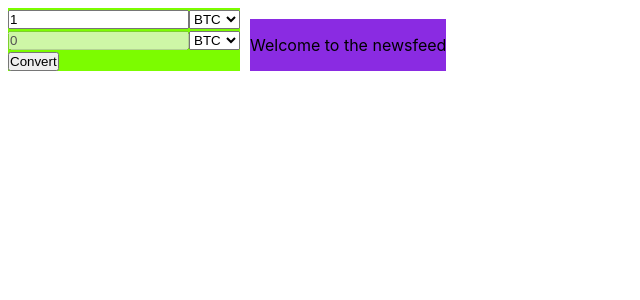
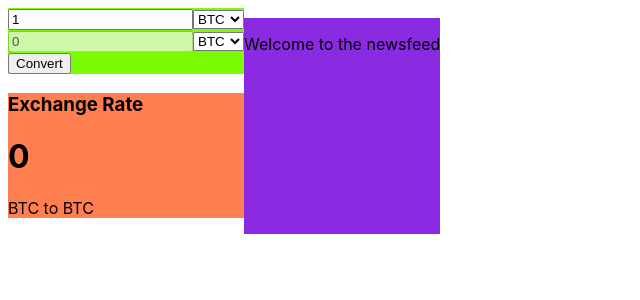
Before and after one commit to hansbastiaan/gh-convert-crypto-app, a React (Create React App) app: page / in a window 1280 px wide. Shown: the top 300 px of the page, without its empty margins (0-640 px from the left). Built offline with nearby package versions, Linux system fonts and the light colour scheme.

Commit message:
exchangeRate Completed

```diff
--- a/src/components/CurrencyConverter.js
+++ b/src/components/CurrencyConverter.js
@@ -59,9 +59,9 @@ const CurrencyConverter = () => {
                 console.error(error);
             });
     };
-    console.log(exchangeRate);
 
     return (
+        <div>
             <div className="currency-converter">
                 {/* primary currency converter amount */}
                 <div className="input-box">
@@ -82,9 +82,11 @@ const CurrencyConverter = () => {
                                 setChosenPrimaryCurrency(e.target.value)
                             }
                         >
-                        {currencies.map((currency: string, _index: number) => (
+                            {currencies.map(
+                                (currency: string, _index: number) => (
                                     <option>{currency}</option>
-                        ))}
+                                )
+                            )}
                             ;
                         </select>
                     </div>
@@ -109,9 +111,11 @@ const CurrencyConverter = () => {
                                 setChosenSecondaryCurrency(e.target.value)
                             }
                         >
-                        {currencies.map((currency: string, _index: number) => (
+                            {currencies.map(
+                                (currency: string, _index: number) => (
                                     <option>{currency}</option>
-                        ))}
+                                )
+                            )}
                         </select>
                     </div>
                 </div>
@@ -119,6 +123,12 @@ const CurrencyConverter = () => {
                     Convert
                 </button>
             </div>
+            <ExchangeRate
+                exchangeRate={exchangeRate}
+                chosenPrimaryCurrency={chosenPrimaryCurrency}
+                chosenSecondaryCurrency={chosenSecondaryCurrency}
+            />
+        </div>
     );
 };
 export default CurrencyConverter;
--- a/src/components/ExchangeRate.js
+++ b/src/components/ExchangeRate.js
@@ -1,7 +1,18 @@
-const ExchangeRate = () => {
+import { useEffect, useState } from "react";
+import axios from "axios";
+
+const ExchangeRate = ({
+    exchangeRate,
+    chosenPrimaryCurrency,
+    chosenSecondaryCurrency,
+}) => {
     return (
         <div className="exchange-rate">
-            <p>Welcome to the Exchange rate</p>
+            <h3>Exchange Rate</h3>
+            <h1>{exchangeRate}</h1>
+            <p>
+                {chosenPrimaryCurrency} to {chosenSecondaryCurrency}
+            </p>
         </div>
     );
 };
--- a/src/index.css
+++ b/src/index.css
@@ -1,5 +1,5 @@
 * {
-    padding: 0;
+    padding: 10;
     margin: 10;
     box-sizing: border-box;
 }
@@ -14,8 +14,6 @@ body {
 
 .app {
     display: flex;
-    /* flex-direction: column; */
-    align-items: center;
 }
 
 .news-feed {
@@ -25,7 +23,6 @@ body {
 
 .currency-converter {
     background-color: lawngreen;
-    margin-right: 10px;
 }
 
 .exchange-rate {
```
Lines whose indentation alone changed are shown as unchanged.
